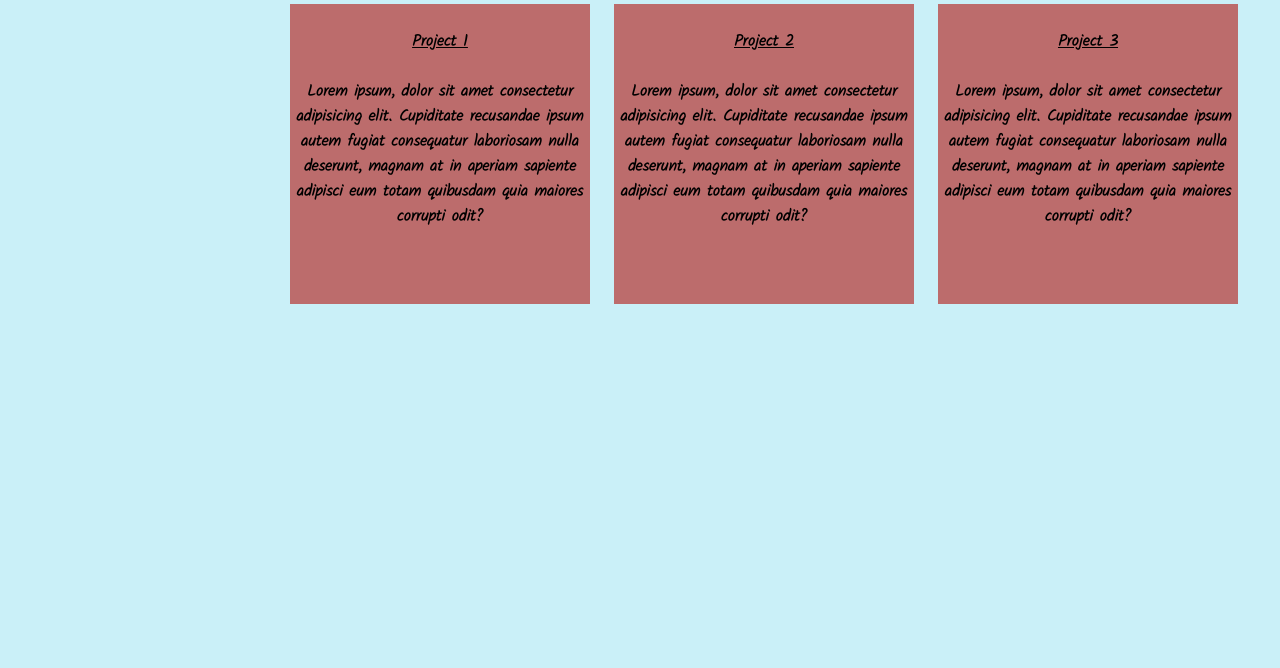
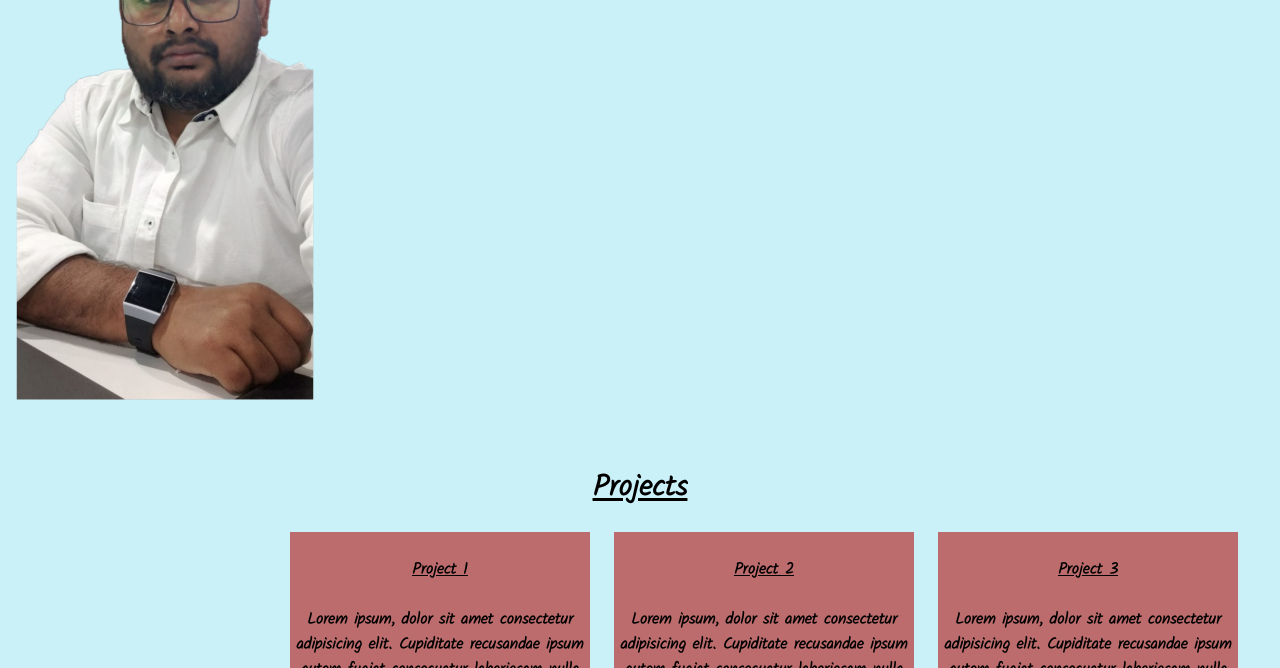
Before and after one commit to 7-Lonewolf/Portfolio, a plain HTML site: page index.html in a window 1280 px wide. Shown: the part 432-1100 px from the top of the page. Before the commit the page ends 800 px from the top, so only its background shows below. Drawn offline with Linux system fonts and the light colour scheme; a web font is replaced by a local one.

Commit message:
Added pic

```diff
--- a/index.html
+++ b/index.html
@@ -36,6 +36,10 @@
         <br>
         <br>
 
+        <!-- About Me Section -->
+        <div class="about me">
+            <img src="assets/self_edited.png" alt="Photo" width="300px">
+        </div>
         <!-- Projects -->
         <br>
         <div id="title2">Projects</div>
```
Also changed, not shown: assets/Rocket-launch-space-cartoon-vector-Graphics-22941505-1.jpg (deleted), assets/SpaceShip1.png (deleted), assets/self_edited.png (added), 2 other files.
